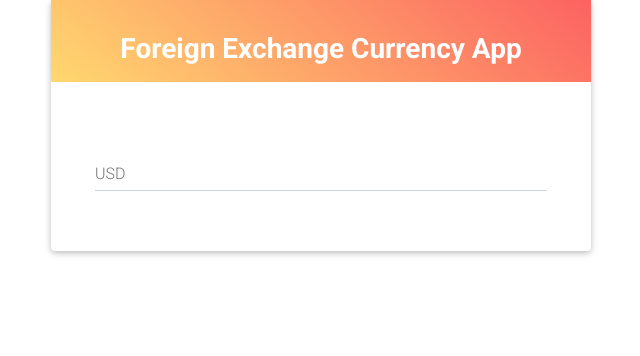
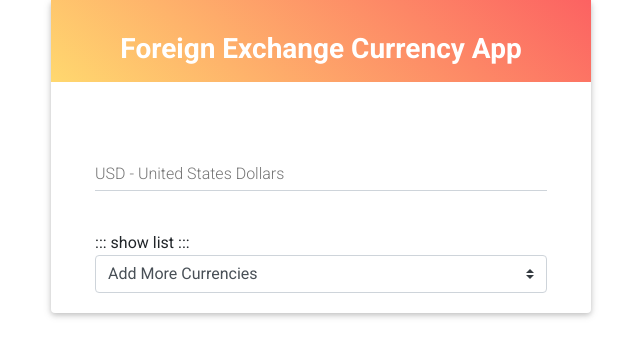
Before and after one commit to badaiwinata/currency-app, a React (Create React App) app: page / in a window 1280 px wide. Shown: the top 356 px of the page, without its empty margins (34-674 px from the left). Built offline with nearby package versions, Linux system fonts and the light colour scheme.

Commit message:
create simple UI

```diff
--- /dev/null
+++ b/src/components/AddMoreCurrencies.js
@@ -0,0 +1,61 @@
+import React, { Component } from 'react';
+import { MDBSelect } from "mdbreact";
+import 'bootstrap-css-only/css/bootstrap.min.css';
+import 'mdbreact/dist/css/mdb.css';
+
+export default class AddMoreCurrencies extends Component {
+
+	state = {
+		options: [
+			{
+				text: "CAD",
+				value: "1"
+			},
+			{
+				text: "IDR",
+				value: "2"
+			},
+			{
+				text: "GBP",
+				value: "3"
+			},
+			{
+				text: "CHF",
+				value: "4"
+			},
+			{
+				text: "SGD",
+				value: "5"
+			},
+			{
+				text: "INR",
+				value: "5"
+			},
+			{
+				text: "MYR",
+				value: "5"
+			},
+			{
+				text: "JPY",
+				value: "5"
+			},
+			{
+				text: "KRW",
+				value: "5"
+			}
+		]
+	};
+
+	render() {
+		return (
+			<div>
+				<select className="browser-default custom-select" btnColor="info" btn-size="sm">
+					<option >Add More Currencies</option>
+					<option value="1">Option 1</option>
+					<option value="2">Option 2</option>
+					<option value="3">Option 3</option>
+				</select>
+			</div>
+		)
+	}
+}
--- a/src/components/Converter.js
+++ b/src/components/Converter.js
@@ -1,5 +1,10 @@
 import React, { Component } from 'react';
-import { MDBContainer, MDBRow, MDBCol, MDBCard, MDBCardBody, MDBInput, MDBBtn, MDBIcon } from 'mdbreact';
+import {
+  MDBContainer, MDBRow, MDBCol,
+  MDBCard, MDBCardBody, MDBInput,
+  MDBBtn, MDBIcon
+} from 'mdbreact';
+import AddMoreCurrencies from './AddMoreCurrencies';
 
 export default class Converter extends Component {
   render() {
@@ -16,7 +21,9 @@ export default class Converter extends Component {
                 </MDBRow>
               </div>
               <MDBCardBody className="mx-4 mt-4">
-								<MDBInput label="USD" group type="text" validate />
+                <MDBInput label="USD - United States Dollars" group type="number" validate />
+                ::: show list :::
+                <AddMoreCurrencies />
               </MDBCardBody>
             </MDBCard>
           </MDBCol>
```
Lines whose indentation alone changed are shown as unchanged.
